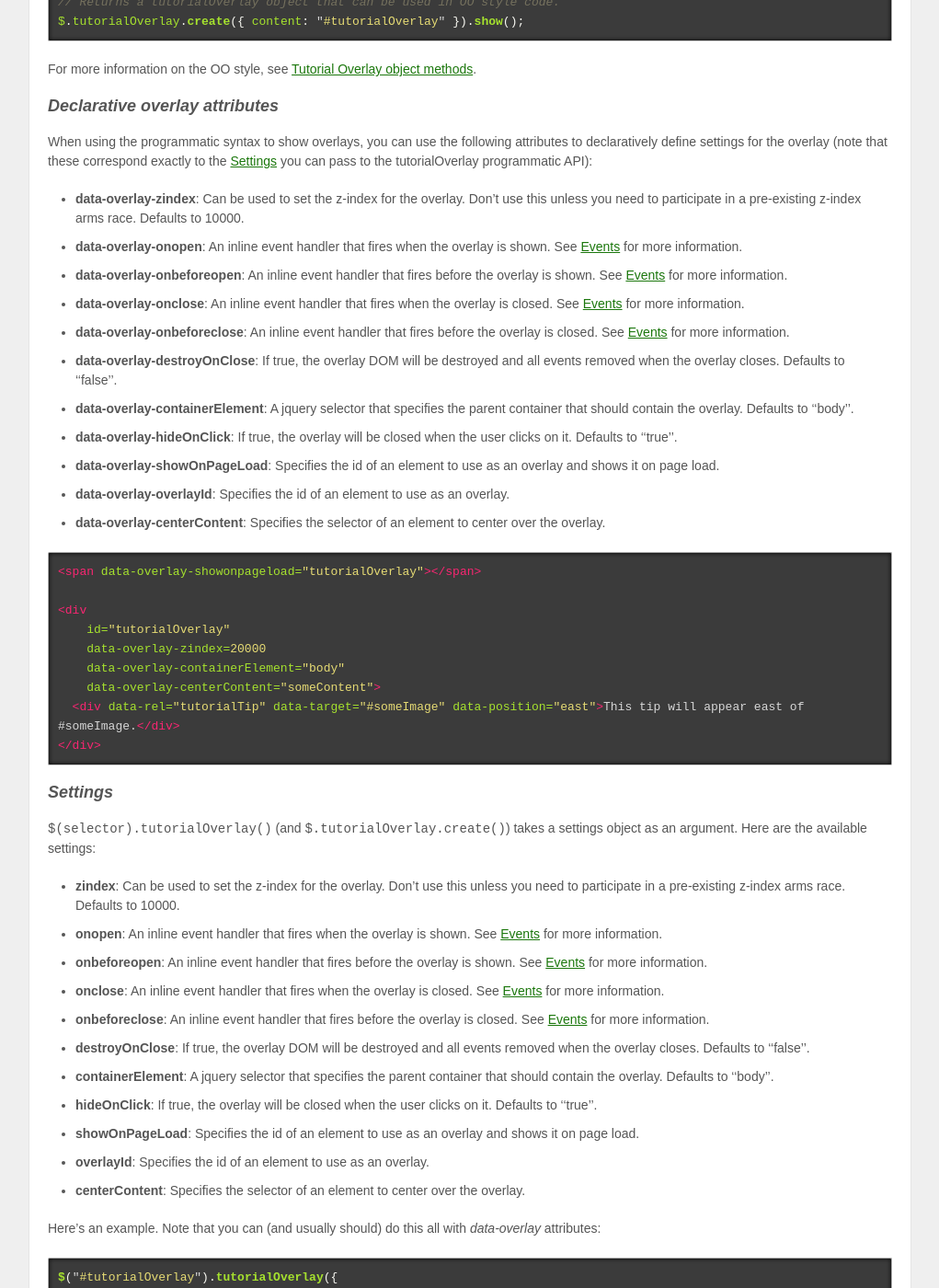
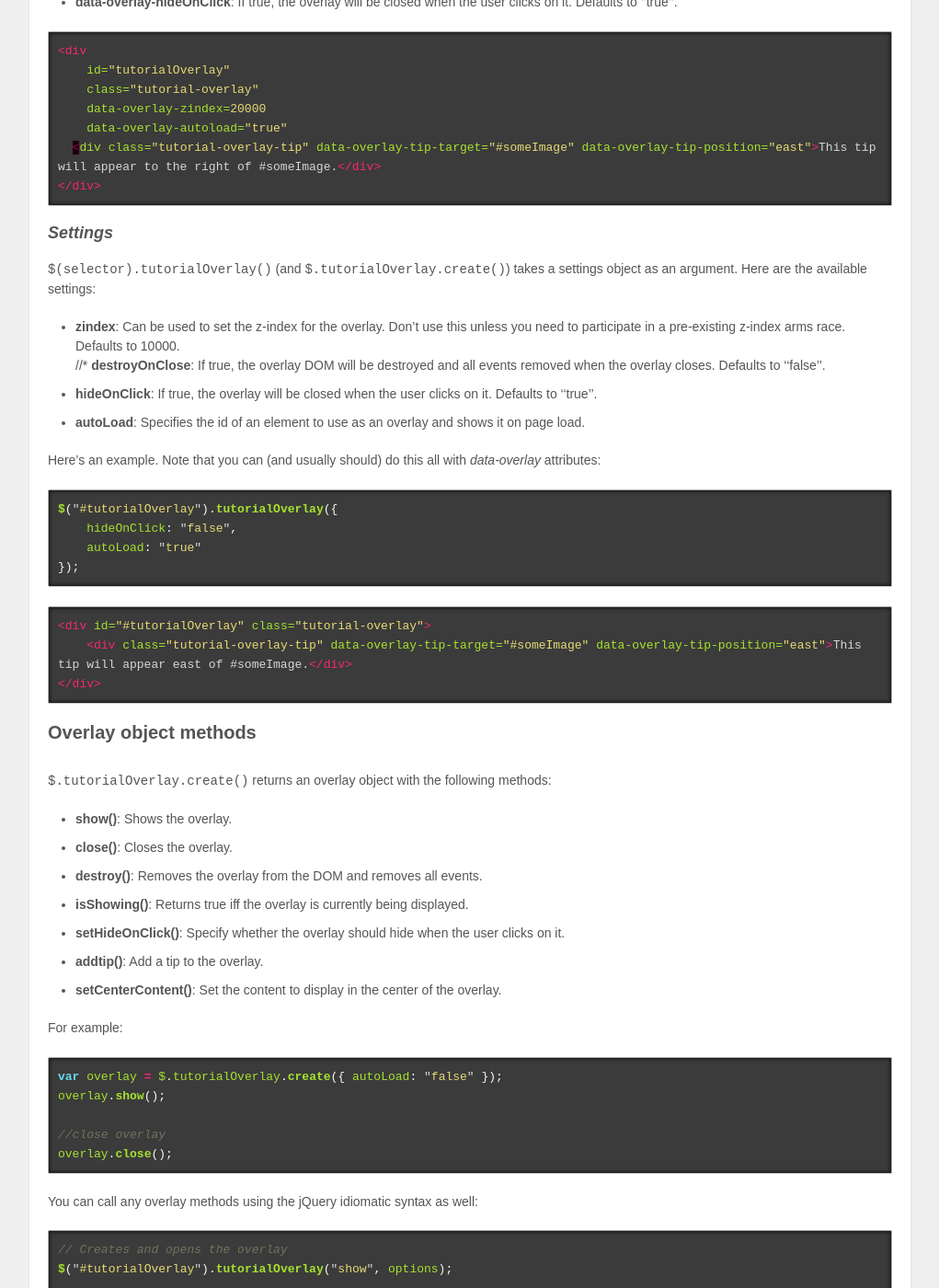
Before and after one commit to vistaprint/SkinnyJS, a Jekyll site: the page built from site/jquery.tutorialOverlay.md, in a window 1280 px wide and 1400 px high, scrolled down 2036 px. Shown: the whole window at 92% size, without its empty margins (129-1150 px from the left). Built offline with Jekyll 4.4.1, drawn with Linux system fonts in a browser that asks for light colours; some of the changed text lies outside the part shown.

Commit message:
Simplified API - removed events and added jquery idiomatic use.

```diff
--- a/site/jquery.tutorialOverlay.md
+++ b/site/jquery.tutorialOverlay.md
@@ -20,10 +20,6 @@
 
 Overlays can be created with a simple markup-based syntax, or, if you need more control, you can use the JavaScript API.
 
-### Event driven extensibility
-
-Overlays publish [events](#events) that can be used to extend their functionality.
-
 ## Demo
 [Live demo >>](tutorial-overlay-demo.html)
 
@@ -44,8 +40,6 @@
 <!--Custom build of skinny.js from the download builder. Should include all dependencies for tutorial overlays-->
 <script type="text/javascript" src="skinnyjs/skinny.js"></script>
 
-<!--skinny.js Tutorial overlay library-->
-<script type="text/javascript" src="skinnyjs/jquery.tutorialOverlay.js"></script>
 {% endhighlight %}
 
 ### Creating an overlay
@@ -55,14 +49,11 @@
 Here's an example of unobtrusive usage:
 
 {% highlight html %}
-<!-- specify an element ID to use as the overlay on page load -->
-<span data-overlay-showonpageload="tutorialOverlay"></span>
-
-<!-- elsewhere in the document, define the content of the overlay... -->
-<div id="tutorialOverlay">
-   <!-- tips specify their content, target element, and position relative to the target -->
-  <div data-rel="tutorialTip" data-target="#invalidID" data-position="north">This tip will not be shown, because it has an invalid target.</div>
-  <div data-rel="tutorialTip" data-target="img .example-image" data-position="east">This tip will appear east of all &lt;img&gt; tags with the .example-image class.</div>
+<div class="tutorial-overlay" data-overlay-autoload="true">
+    <div class="tutorial-overlay-content"> Some content to display in the center of the overlay. </div>
+    <!-- tips specify their content, target element, and position relative to the target -->
+    <div class="tutorial-overlay-tip" data-overlay-tip-target="#invalidID" data-overlay-tip-position="north">This tip will not be shown, because it has an invalid target.</div>
+    <div class="tutorial-overlay-tip" data-overlay-tip-target="img.example-image" data-overlay-tip-position="east">This tip will appear east of all &lt;img&gt; tags with the .example-image class.</div>
 </div>
 {% endhighlight %}
 
@@ -73,37 +64,26 @@
 $("#tutorialOverlay").tutorialOverlay();
 
 // Returns a tutorialOverlay object that can be used in OO style code.
-$.tutorialOverlay.create({ content: "#tutorialOverlay" }).show();
+$.tutorialOverlay.create({ overlay: $("#overlay")[0] }).show();
 {% endhighlight %}
 
 For more information on the OO style, see [Tutorial Overlay object methods](#overlay_object_methods).
 
 #### Declarative overlay attributes
 
-When using the programmatic syntax to show overlays, you can use the following attributes to declaratively define settings for the overlay (note that these correspond
-exactly to the [Settings](#settings) you can pass to the tutorialOverlay programmatic API):
+When using the programmatic syntax to show overlays, you can use the following attributes to declaratively define settings for the overlay (note that these correspond exactly to the [Settings](#settings) you can pass to the tutorialOverlay programmatic API):
 
 * **data-overlay-zindex**: Can be used to set the z-index for the overlay. Don't use this unless you need to participate in a pre-existing z-index arms race. Defaults to 10000.
-* **data-overlay-onopen**: An inline event handler that fires when the overlay is shown. See [Events](#events) for more information.
-* **data-overlay-onbeforeopen**: An inline event handler that fires before the overlay is shown. See [Events](#events) for more information.
-* **data-overlay-onclose**: An inline event handler that fires when the overlay is closed. See [Events](#events) for more information.
-* **data-overlay-onbeforeclose**: An inline event handler that fires before the overlay is closed. See [Events](#events) for more information.
-* **data-overlay-destroyOnClose**: If true, the overlay DOM will be destroyed and all events removed when the overlay closes. Defaults to ''false''.
-* **data-overlay-containerElement**: A jquery selector that specifies the parent container that should contain the overlay.  Defaults to ''body''.
+//* **data-overlay-destroyOnClose**: If true, the overlay DOM will be destroyed and all events removed when the overlay closes. Defaults to ''false''.
 * **data-overlay-hideOnClick**: If true, the overlay will be closed when the user clicks on it.  Defaults to ''true''.
-* **data-overlay-showOnPageLoad**: Specifies the id of an element to use as an overlay and shows it on page load.
-* **data-overlay-overlayId**: Specifies the id of an element to use as an overlay.
-* **data-overlay-centerContent**: Specifies the selector of an element to center over the overlay.
 
 {% highlight html %}
-<span data-overlay-showonpageload="tutorialOverlay"></span>
-
 <div
     id="tutorialOverlay"
+    class="tutorial-overlay"
     data-overlay-zindex=20000
-    data-overlay-containerElement="body"
-    data-overlay-centerContent="someContent">
-  <div data-rel="tutorialTip" data-target="#someImage" data-position="east">This tip will appear east of #someImage.</div>
+    data-overlay-autoload="true"
+  <div class="tutorial-overlay-tip" data-overlay-tip-target="#someImage" data-overlay-tip-position="east">This tip will appear to the right of #someImage.</div>
 </div>
 {% endhighlight %}
 
@@ -112,31 +92,20 @@
 `$(selector).tutorialOverlay()` (and `$.tutorialOverlay.create()`) takes a settings object as an argument. Here are the available settings:
 
 * **zindex**: Can be used to set the z-index for the overlay. Don't use this unless you need to participate in a pre-existing z-index arms race. Defaults to 10000.
-* **onopen**: An inline event handler that fires when the overlay is shown. See [Events](#events) for more information.
-* **onbeforeopen**: An inline event handler that fires before the overlay is shown. See [Events](#events) for more information.
-* **onclose**: An inline event handler that fires when the overlay is closed. See [Events](#events) for more information.
-* **onbeforeclose**: An inline event handler that fires before the overlay is closed. See [Events](#events) for more information.
-* **destroyOnClose**: If true, the overlay DOM will be destroyed and all events removed when the overlay closes. Defaults to ''false''.
-* **containerElement**: A jquery selector that specifies the parent container that should contain the overlay.  Defaults to ''body''.
+//* **destroyOnClose**: If true, the overlay DOM will be destroyed and all events removed when the overlay closes. Defaults to ''false''.
 * **hideOnClick**: If true, the overlay will be closed when the user clicks on it.  Defaults to ''true''.
-* **showOnPageLoad**: Specifies the id of an element to use as an overlay and shows it on page load.
-* **overlayId**: Specifies the id of an element to use as an overlay.
-* **centerContent**: Specifies the selector of an element to center over the overlay.
+* **autoLoad**: Specifies the id of an element to use as an overlay and shows it on page load.
 
 Here's an example. Note that you can (and usually should) do this all with *data-overlay* attributes:
 {% highlight javascript %}
 $("#tutorialOverlay").tutorialOverlay({
-    destroyOnClose: "true",
-    onbeforeclose: function(e) {
-        if (!confirm('Are you sure you want to close this?') {
-            e.preventDefault();
-        }
-    }
+    hideOnClick: "false",
+    autoLoad: "true"
 });
 {% endhighlight %}
 {% highlight html %}
-<div id="#tutorialOverlay">
-    <div data-rel="tutorialTip" data-target="#someImage" data-position="east">This tip will appear east of #someImage.</div>
+<div id="#tutorialOverlay" class="tutorial-overlay">
+    <div class="tutorial-overlay-tip" data-overlay-tip-target="#someImage" data-overlay-tip-position="east">This tip will appear east of #someImage.</div>
 </div>
 {% endhighlight %}
 
@@ -155,7 +124,7 @@
 For example:
 
 {% highlight javascript %}
-var overlay = $.tutorialOverlay.create({ overlayId: "tutorialOverlay" });
+var overlay = $.tutorialOverlay.create({ autoLoad: "false" });
 overlay.show();
 
 //close overlay
@@ -166,62 +135,10 @@
 
 {% highlight javascript %}
 // Creates and opens the overlay
-$("#tutorialOverlay").tutorialOverlay().show();
+$("#tutorialOverlay").tutorialOverlay("show", options);
+
+$(""#tutorialOverlay").tutorialOverlay("addTip", tooltipOptions);
 
 // Closes the overlay
 $("#tutorialOverlay").tutorialOverlay("close");
 {% endhighlight %}
-
-### Events
-
-Overlays support a number of lifecycle events:
-
-* **beforeopen**: Fires before the overlay opens. Calling event.preventDefault() on the event object will cancel the opening of the overlay.
-* **open**: Fires after the overlay has opened, and has animated into place.
-* **beforeclose**: Fires before the overlay closes. Calling event.preventDefault() on the event object will cancel the closing of the overlay.
-* **close**: Fires after the overlay closes.
-
-#### Handling events
-There are two ways to assign event handlers, as options to `$.tutorialOverlay.create()`, or by adding event handlers to the overlay object returned by `$.tutorialOverlay.create()`.
-
-Here is an example of using the beforeopen event:
-
-{% highlight javascript %}
-$.tutorialOverlay.create({
-    overlayId: "tutorialOverlay",
-    onbeforeopen: function(e) {
-        if (!confirm("Are you sure you want to show this overlay?")) {
-            e.preventDefault();
-        }
-    });
-{% endhighlight %}
-
-This example is completely equivalent:
-
-{% highlight javascript %}
-var overlay = $.tutorialOverlay.create({ overlayId: "tutorialOverlay" });
-overlay.onbeforeopen.add(function(e) {
-    if (!confirm("Are you sure you want to show this overlay?")) {
-        e.preventDefault();
-    }
-});
-{% endhighlight %}
-
-#### Unobtrusive overlay events
-
-*TODO*
-
-If you want to assign handlers unobtrusively, you can access the overlay when it is created with the overlaycreate event:
-
-{% highlight html %}
-<a href="#colorPicker" data-rel="tutorialOverlay" id="colorPickerLink">Show color picker</a>
-{% endhighlight %}
-
-Then, in script, you can access the overlay:
-
-{% highlight javascript %}
-$("#colorPickerLink").on("overlaycreate", function(e)
-{
-    e.overlay.onopen.add(function() { alert("opened"); });
-});
-{% endhighlight %}
--- a/site/stylesheets/tutorial-overlay-demo.css
+++ b/site/stylesheets/tutorial-overlay-demo.css
@@ -20,3 +20,8 @@
 	width: 25%;
 	display: inline-block;
 }
+
+.white-tip
+{
+	color: white;
+}
```
Also changed, not shown: css/jquery.tutorialOverlay.less (+6 -5 lines), js/jquery.tutorialOverlay.unobtrusive.js (+9 -93 lines), site/tutorial-overlay-demo.html (+26 -26 lines), js/jquery.tutorialOverlay.js.
